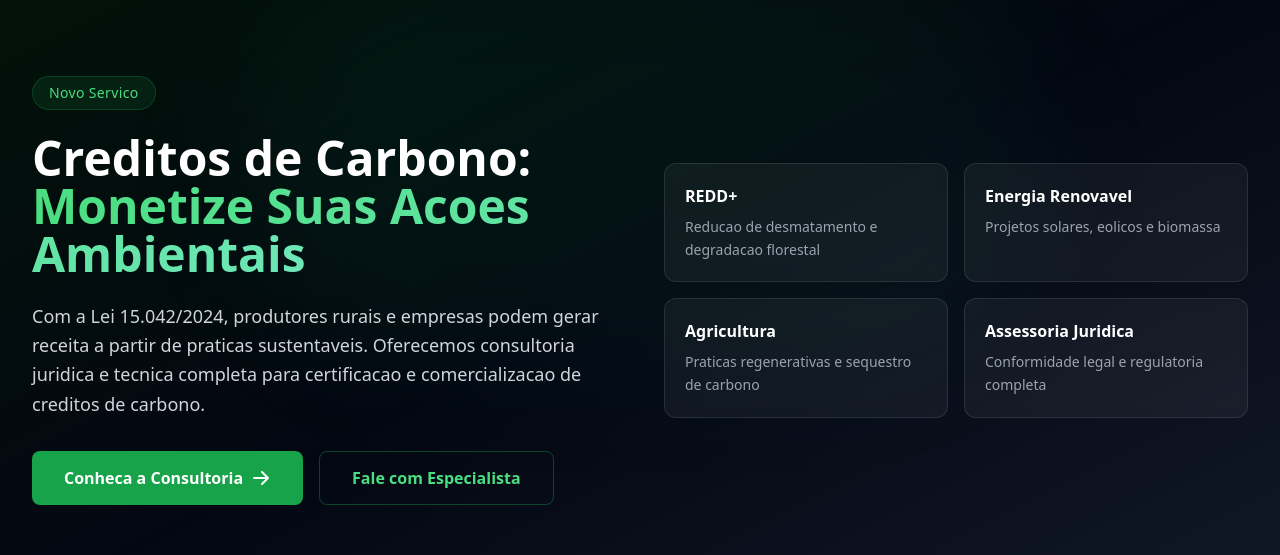
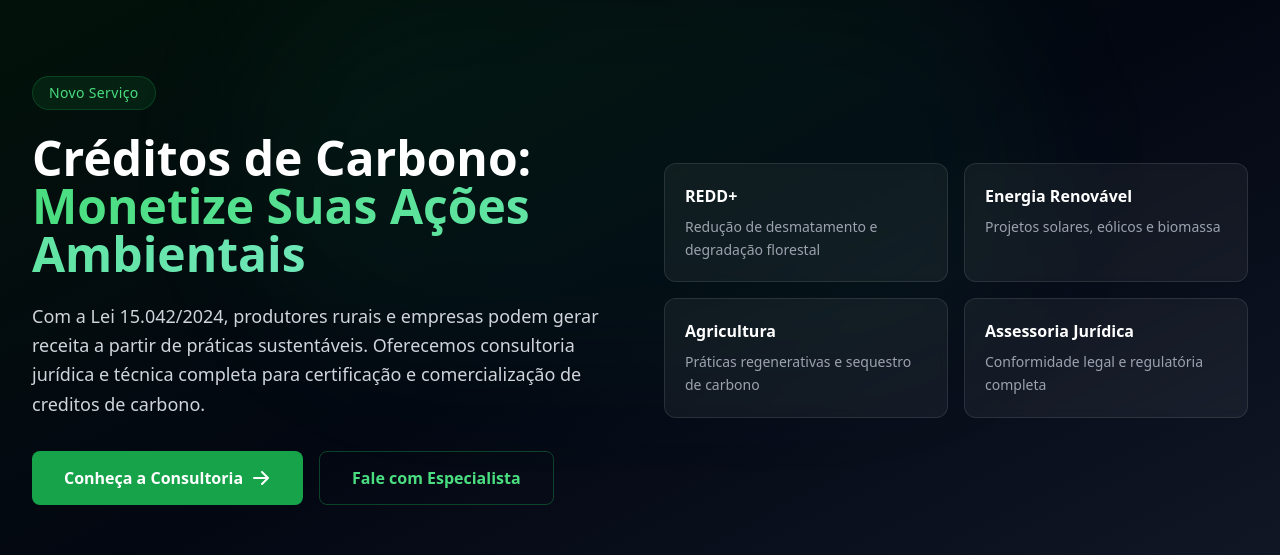
Before and after one commit to ciroramonvaz-stack/site-venturictj, a Next.js app: page / in a window 1280 px wide. Shown: the part 5500-6055 px from the top of the page. Built offline with nearby package versions, Linux system fonts and the light colour scheme; a web font is replaced by a local one.

Commit message:
fix: adiciona acentos portugueses na secao de Creditos de Carbono

```diff
--- a/src/app/page.tsx
+++ b/src/app/page.tsx
@@ -331,7 +331,7 @@ export default function HomePage() {
         )}
 
 
-      {/* ===== CREDITOS DE CARBONO - DESTAQUE ===== */}
+      {/* ===== CRÉDITOS DE CARBONO - DESTAQUE ===== */}
       <section className="relative py-20 md:py-28 overflow-hidden">
         <div className="absolute inset-0 bg-gradient-to-br from-green-950/40 via-gray-950 to-gray-900" />
         <div className="absolute top-0 left-1/2 -translate-x-1/2 w-[800px] h-[400px] bg-green-500/5 rounded-full blur-3xl" />
@@ -339,25 +339,25 @@ export default function HomePage() {
           <div className="grid md:grid-cols-2 gap-12 items-center">
             <div>
               <span className="inline-block px-4 py-1.5 rounded-full bg-green-500/10 border border-green-500/20 text-green-400 text-sm font-medium tracking-wide mb-6">
-                Novo Servico
+                Novo Serviço
               </span>
               <h2 className="text-3xl md:text-4xl lg:text-5xl font-bold text-white mb-6 leading-tight">
-                Creditos de Carbono:{' '}
+                Créditos de Carbono:{' '}
                 <span className="text-transparent bg-clip-text bg-gradient-to-r from-green-400 to-emerald-300">
-                  Monetize Suas Acoes Ambientais
+                  Monetize Suas Ações Ambientais
                 </span>
               </h2>
               <p className="text-gray-300 text-lg mb-8 leading-relaxed">
                 Com a Lei 15.042/2024, produtores rurais e empresas podem gerar receita
-                a partir de praticas sustentaveis. Oferecemos consultoria juridica e tecnica
-                completa para certificacao e comercializacao de creditos de carbono.
+                a partir de práticas sustentáveis. Oferecemos consultoria jurídica e técnica
+                completa para certificação e comercialização de creditos de carbono.
               </p>
               <div className="flex flex-col sm:flex-row gap-4">
                 <Link
                   href="/creditos-de-carbono/"
                   className="inline-flex items-center justify-center gap-2 bg-green-600 hover:bg-green-500 text-white font-semibold py-3.5 px-8 rounded-lg transition-all duration-300 hover:shadow-lg hover:shadow-green-500/25"
                 >
-                  Conheca a Consultoria
+                  Conheça a Consultoria
                   <svg xmlns="http://www.w3.org/2000/svg" className="h-5 w-5" viewBox="0 0 20 20" fill="currentColor">
                     <path fillRule="evenodd" d="M10.293 3.293a1 1 0 011.414 0l6 6a1 1 0 010 1.414l-6 6a1 1 0 01-1.414-1.414L14.586 11H3a1 1 0 110-2h11.586l-4.293-4.293a1 1 0 010-1.414z" clipRule="evenodd" />
                   </svg>
@@ -372,10 +372,10 @@ export default function HomePage() {
             </div>
             <div className="grid grid-cols-2 gap-4">
               {[
-                { title: 'REDD+', desc: 'Reducao de desmatamento e degradacao florestal' },
-                { title: 'Energia Renovavel', desc: 'Projetos solares, eolicos e biomassa' },
-                { title: 'Agricultura', desc: 'Praticas regenerativas e sequestro de carbono' },
-                { title: 'Assessoria Juridica', desc: 'Conformidade legal e regulatoria completa' },
+                { title: 'REDD+', desc: 'Redução de desmatamento e degradação florestal' },
+                { title: 'Energia Renovável', desc: 'Projetos solares, eólicos e biomassa' },
+                { title: 'Agricultura', desc: 'Práticas regenerativas e sequestro de carbono' },
+                { title: 'Assessoria Jurídica', desc: 'Conformidade legal e regulatória completa' },
               ].map((item, i) => (
                 <div key={i} className="bg-white/5 backdrop-blur-sm border border-white/10 rounded-xl p-5 hover:border-green-500/30 transition-all duration-300 hover:bg-white/[0.07]">
                   <h3 className="text-white font-semibold mb-2">{item.title}</h3>
```
